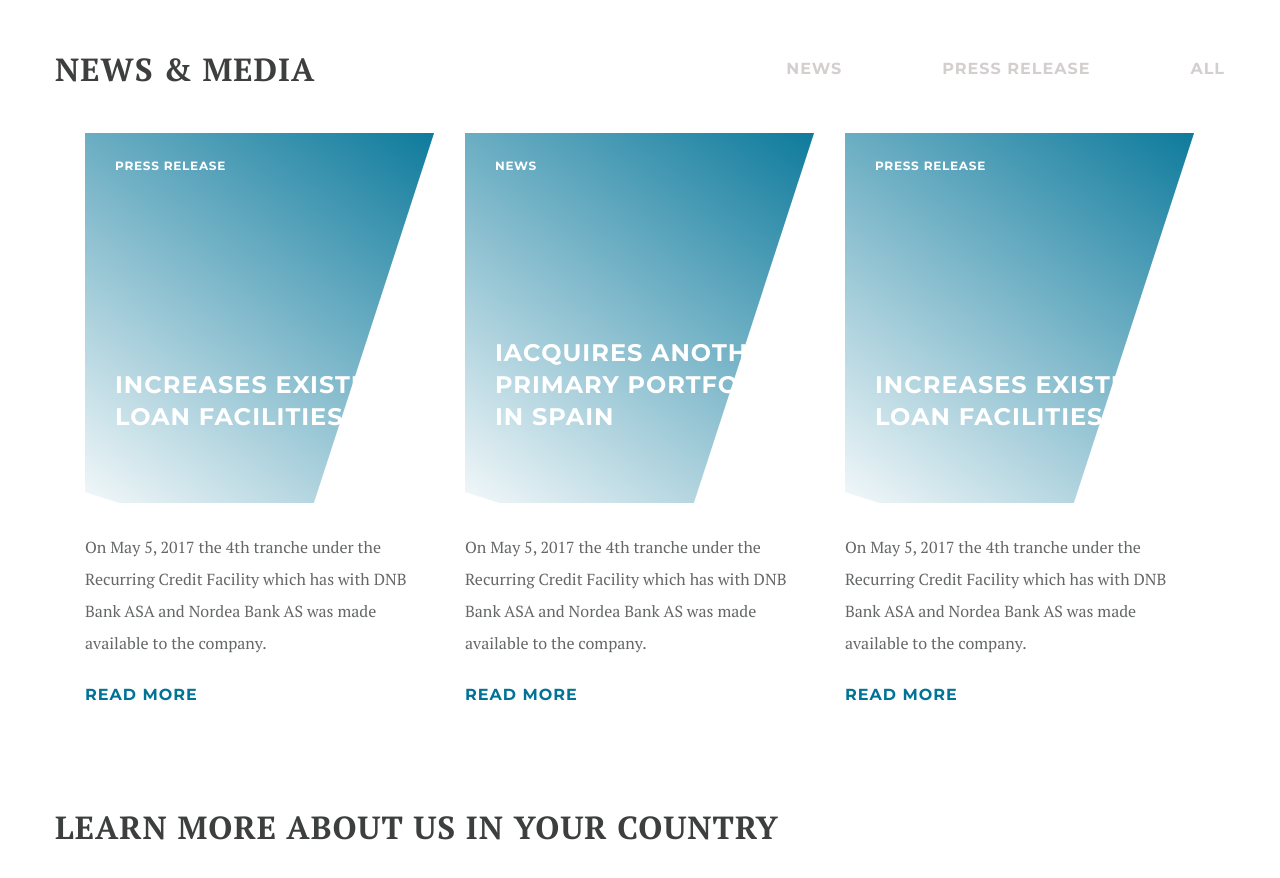
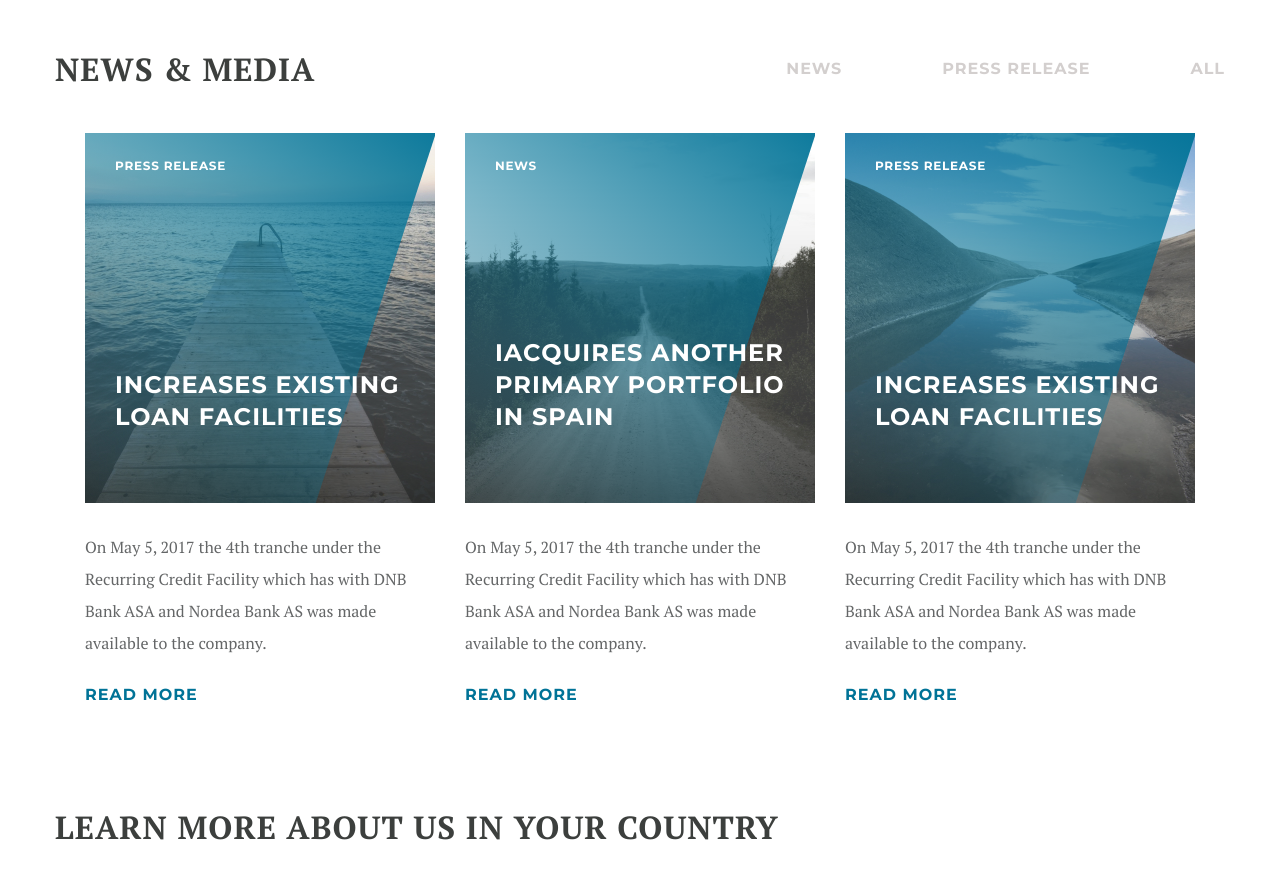
Before and after one commit to tetiana-drozdova/business, a plain HTML site: page index.html in a window 1280 px wide. Shown: the part 1400-2278 px from the top of the page. Drawn offline with Linux system fonts and the light colour scheme.

Commit message:
image display fix

```diff
--- a/js/common.js
+++ b/js/common.js
@@ -14,3 +14,13 @@ $('.tab__navitem').on('click', function(){
 	$('.tab__navitem.active').removeClass('active');
 	$(this).addClass('active');
 });
+
+function ibg(){
+	let ibg=document.querySelectorAll(".ibg");
+	for (var i = 0; i < ibg.length; i++) {
+		if(ibg[i].querySelector('img')){
+			ibg[i].style.backgroundImage = 'url('+ibg[i].querySelector('img').getAttribute('src')+')';
+		}
+	}
+}
+ibg();
--- a/scss/main.scss
+++ b/scss/main.scss
@@ -35,7 +35,7 @@ body {
 		position: absolute;
 		transform: rotate(18deg);
 		width: 35%;
-		height: 130%;
+		height: 133%;
 		left: -50px;
 		top: -95px;
 		background-image: linear-gradient(198deg, $accent 0%, rgba(0, 115,151, 0) 100%);
```
Also changed, not shown: css/main.css.
